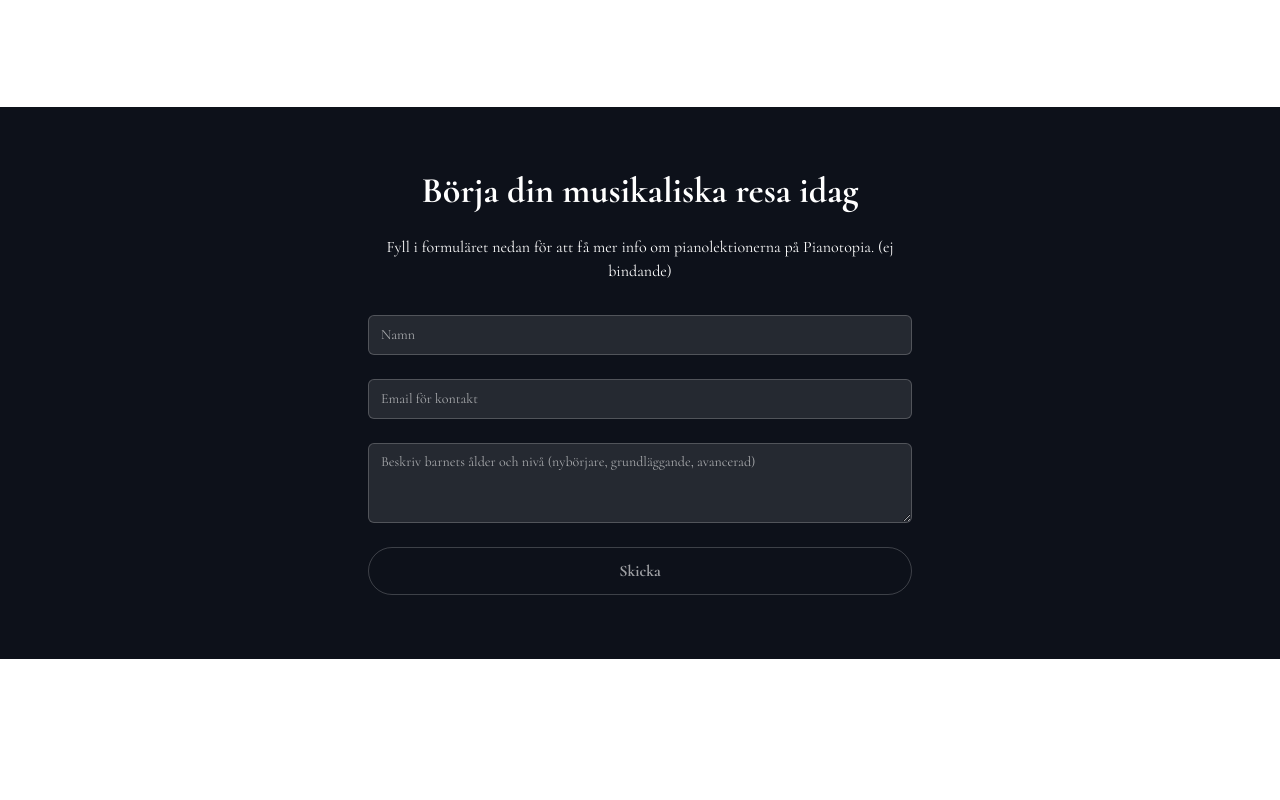
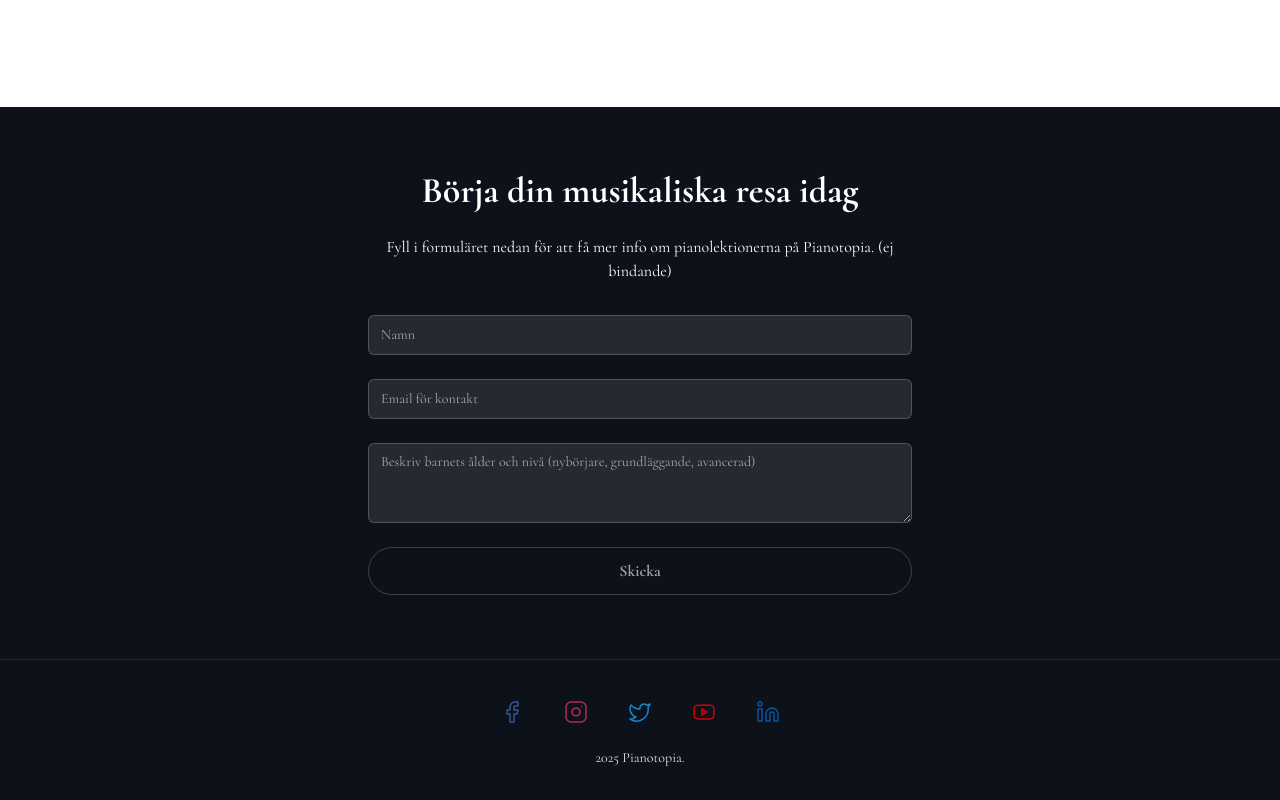
Before and after one commit to fredagsfys/pianotopia, a Next.js app: page / in a window 1280 px wide. Shown: the part 2787-3587 px from the top of the page. Before the commit the page ends 3446 px from the top, so only its background shows below. Built offline with nearby package versions, Linux system fonts and the light colour scheme.

Commit message:
feat: social media footer

```diff
--- /dev/null
+++ b/src/app/components/footer.tsx
@@ -0,0 +1,66 @@
+import { Facebook, Instagram, Linkedin, Twitter, Youtube } from "lucide-react";
+const Footer = () => {
+  const socialLinks = [
+    {
+      icon: Facebook,
+      href: "https://facebook.com",
+      label: "Facebook",
+      className: "text-[#4267B2]/80 hover:text-[#4267B2]", // Muted Facebook blue
+    },
+    {
+      icon: Instagram,
+      href: "https://instagram.com",
+      label: "Instagram",
+      className: "text-[#E1306C]/80 hover:text-[#E1306C]", // Muted Instagram pink
+    },
+    {
+      icon: Twitter,
+      href: "https://twitter.com",
+      label: "Twitter",
+      className: "text-[#1DA1F2]/80 hover:text-[#1DA1F2]", // Muted Twitter blue
+    },
+    {
+      icon: Youtube,
+      href: "https://youtube.com",
+      label: "Youtube",
+      className: "text-[#FF0000]/80 hover:text-[#FF0000]", // Muted YouTube red
+    },
+    {
+      icon: Linkedin,
+      href: "https://linkedin.com",
+      label: "LinkedIn",
+      className: "text-[#0A66C2]/80 hover:text-[#0A66C2]", // Muted LinkedIn blue
+    },
+  ];
+
+  return (
+    <footer className="w-full pb-8 mt-auto bg-primary">
+      <hr className="h-px mb-8 bg-gray-800 border-0" />
+      <div className="container mx-auto px-4">
+        <div className="flex flex-col items-center justify-center">
+          <div className="flex items-center space-x-6 mb-4">
+            {socialLinks.map((social) => (
+              <a
+                key={social.label}
+                href={social.href}
+                target="_blank"
+                rel="noopener noreferrer"
+                className="p-2 rounded-full hover:bg-gray-800/50 transition-all duration-300 ease-in-out"
+                aria-label={social.label}
+              >
+                <social.icon
+                  className={`w-6 h-6 transition-colors ${social.className}`}
+                  strokeWidth={1.5}
+                />
+              </a>
+            ))}
+          </div>
+          <p className="text-sm text-gray-200">
+            {new Date().getFullYear()} Pianotopia.
+          </p>
+        </div>
+      </div>
+    </footer>
+  );
+};
+export default Footer;
--- a/src/app/page.tsx
+++ b/src/app/page.tsx
@@ -2,6 +2,7 @@
 import { createRef } from "react";
 import Biography from "./components/biography";
 import { ContactForm } from "./components/contact-form";
+import Footer from "./components/footer";
 import Hero from "./components/hero";
 import { InstrumentsShowcase } from "./components/instruments";
 import { Introduction } from "./components/introduction";
@@ -31,6 +32,8 @@
       </main>
       <footer className="w-full">
         <ContactForm nameInputRef={formNameInputRef} />
+
+        <Footer />
       </footer>
     </div>
   );
```
